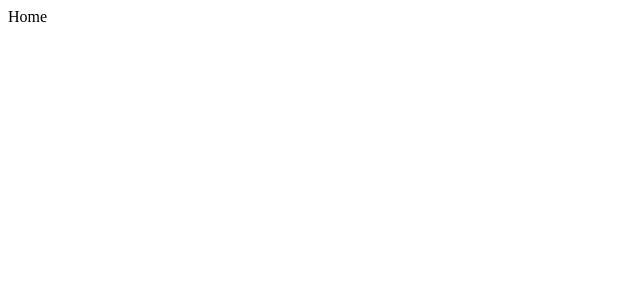
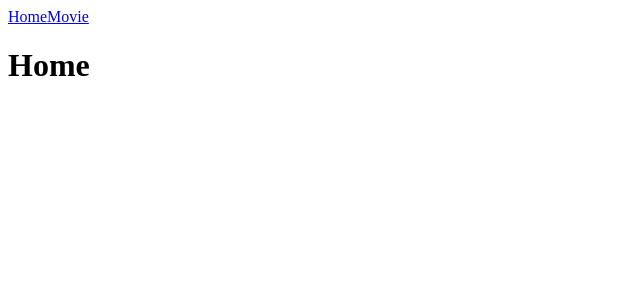
Before and after one commit to wonjieun/apollo-movie-app, a React (Create React App) app: page / in a window 1280 px wide. Shown: the top 300 px of the page, without its empty margins (0-640 px from the left). Built offline with nearby package versions, Linux system fonts and the light colour scheme; the HTML template or start-up script is replaced by a standard one.

Commit message:
📦 NEW: Header component

```diff
--- a/src/App.js
+++ b/src/App.js
@@ -1,16 +1,20 @@
 import React from 'react';
 import { Routes, Route } from 'react-router-dom';
+import Header from './components/Header';
 import Home from './routes/Home';
 import Movies from './routes/Movies';
 import Detail from './routes/Detail';
 
 function App() {
   return (
-    <Routes>
-      <Route exact path="/" element={<Home />} />
-      <Route path="/movies" element={<Movies />} />
-      <Route path="/movies/:id" element={<Detail />} />
-    </Routes>
+    <main>
+      <Header />
+      <Routes>
+        <Route exact path="/" element={<Home />} />
+        <Route path="/movies" element={<Movies />} />
+        <Route path="/movies/:id" element={<Detail />} />
+      </Routes>
+    </main>
   );
 }
 
--- /dev/null
+++ b/src/components/Header.js
@@ -0,0 +1,10 @@
+import { Link } from 'react-router-dom';
+
+export default function Header() {
+  return (
+    <nav>
+      <Link to={`/`}>Home</Link>
+      <Link to={`/movies`}>Movie</Link>
+    </nav>
+  );
+}
--- a/src/routes/Detail.js
+++ b/src/routes/Detail.js
@@ -47,13 +47,13 @@
     return <h1>🚨 Error !</h1>;
   }
   return (
-    <main>
+    <>
       <h1>{data.movie.title}</h1>
       {data.movie.genres.map((genre, index) => (
         <span key={index}>{genre}</span>
       ))}
       <p>{data.movie.summary}</p>
       <button onClick={toggleLiked}>{data.movie.isLiked ? '❤️' : '🤍'}</button>
-    </main>
+    </>
   );
 }
--- a/src/routes/Home.js
+++ b/src/routes/Home.js
@@ -1 +1,3 @@
-export default () => 'Home';
+export default function Home() {
+  return <h1>Home</h1>;
+}
--- a/src/routes/Movies.js
+++ b/src/routes/Movies.js
@@ -19,6 +19,8 @@
     return <div>🚨 Error !</div>;
   }
   return (
+    <>
+      <h1>Movie</h1>
       <ul>
         {data.allMovies.map((movie) => (
           <li key={movie.id}>
@@ -26,5 +28,6 @@
           </li>
         ))}
       </ul>
+    </>
   );
 }
```
Lines whose indentation alone changed are shown as unchanged.
